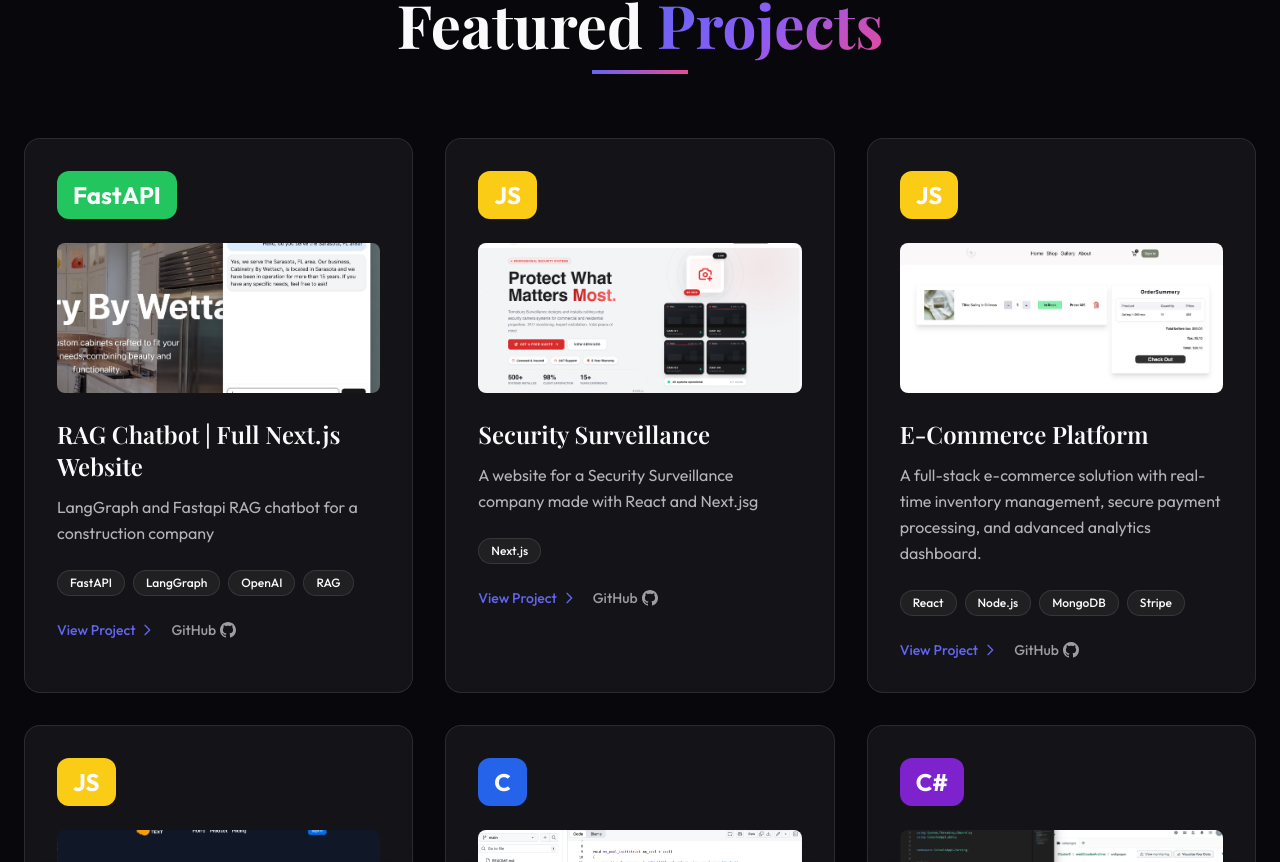
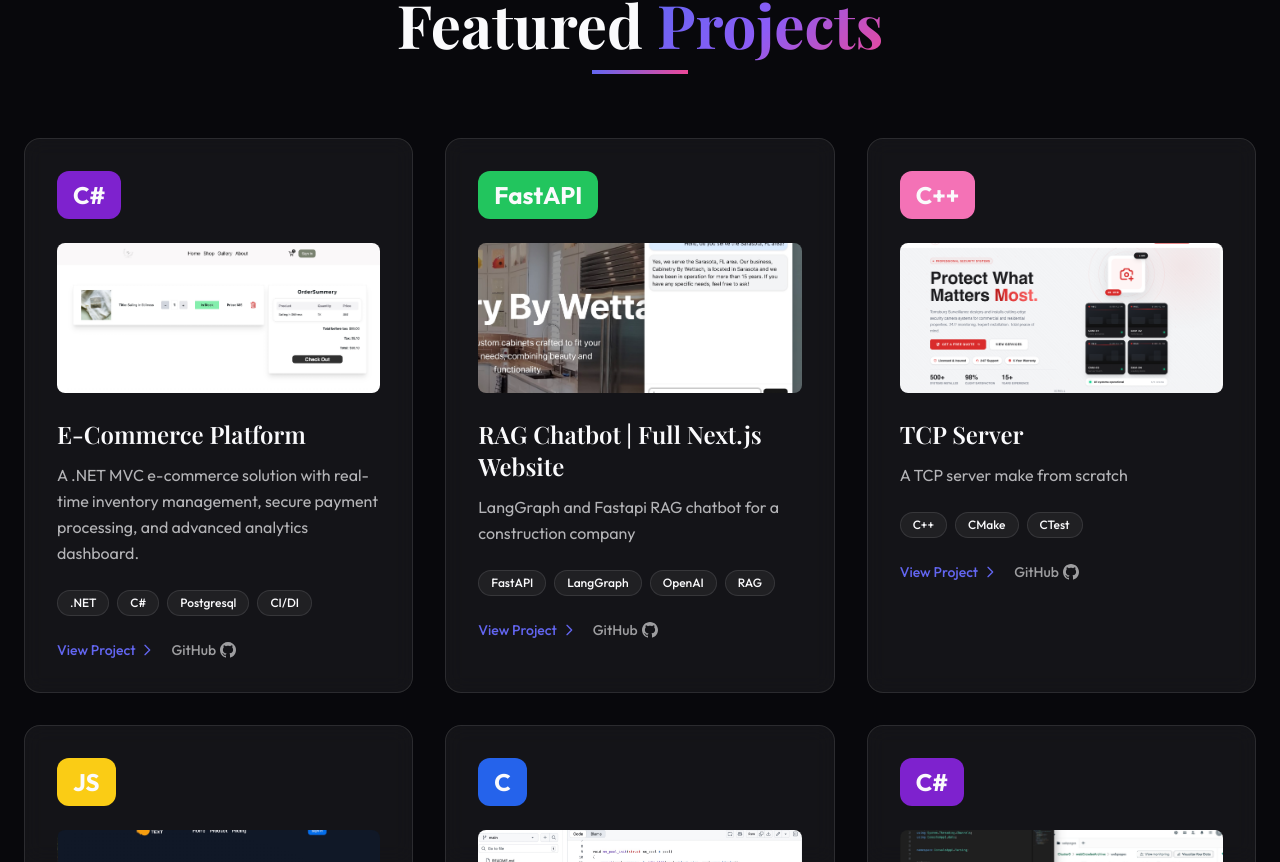
Before and after one commit to Tylerw7/new_portfolio, a Next.js app: page / in a window 1280 px wide. Shown: the part 1938-2800 px from the top of the page. Built offline with nearby package versions, Linux system fonts and the light colour scheme; a web font is replaced by a local one.

Commit message:
updated projects

```diff
--- a/components/Projects.tsx
+++ b/components/Projects.tsx
@@ -6,6 +6,17 @@ import Image from 'next/image';
 import { useRef } from 'react';
 
 const projects = [
+  {
+    title: 'E-Commerce Platform',
+    description: 'A .NET MVC e-commerce solution with real-time inventory management, secure payment processing, and advanced analytics dashboard.',
+    tags: ['.NET', 'C#', 'Postgresql', 'CI/DI'],
+    gradient: 'from-blue-500 to-purple-600',
+    color: "bg-purple-700",
+    preview: "https://preciouswettachart.com",
+    github: "",
+    image: "/images/pwa.jpg",
+    language: "C#"
+  },
   {
     title: 'RAG Chatbot | Full Next.js Website',
     description: 'LangGraph and Fastapi RAG chatbot for a construction company',
@@ -18,26 +29,15 @@ const projects = [
     language: "FastAPI"
   },
   {
-    title: 'Security Surveillance',
-    description: 'A website for a Security Surveillance company made with React and Next.jsg',
-    tags: ['Next.js'],
+    title: 'TCP Server',
+    description: 'A TCP server make from scratch',
+    tags: ['C++', 'CMake', 'CTest'],
     gradient: 'from-blue-500 to-purple-600',
-    color: "bg-yellow-400",
-    preview: "https://tomsburg.vercel.app/",
-    github: "Private Repo",
+    color: "bg-pink-400",
+    preview: "No Preview",
+    github: "https://github.com/Tylerw7/TCP_Server_CPP",
     image: "/images/basic.png",
-    language: "JS"
-  },
-  {
-    title: 'E-Commerce Platform',
-    description: 'A full-stack e-commerce solution with real-time inventory management, secure payment processing, and advanced analytics dashboard.',
-    tags: ['React', 'Node.js', 'MongoDB', 'Stripe'],
-    gradient: 'from-blue-500 to-purple-600',
-    color: "bg-yellow-400",
-    preview: "https://precious-wettach-art.vercel.app/",
-    github: "https://github.com/Tylerw7/PreciousArtBackEnd",
-    image: "/images/pwa.jpg",
-    language: "JS"
+    language: "C++"
   },
   {
     title: 'SAAS TTS Generator',
```
